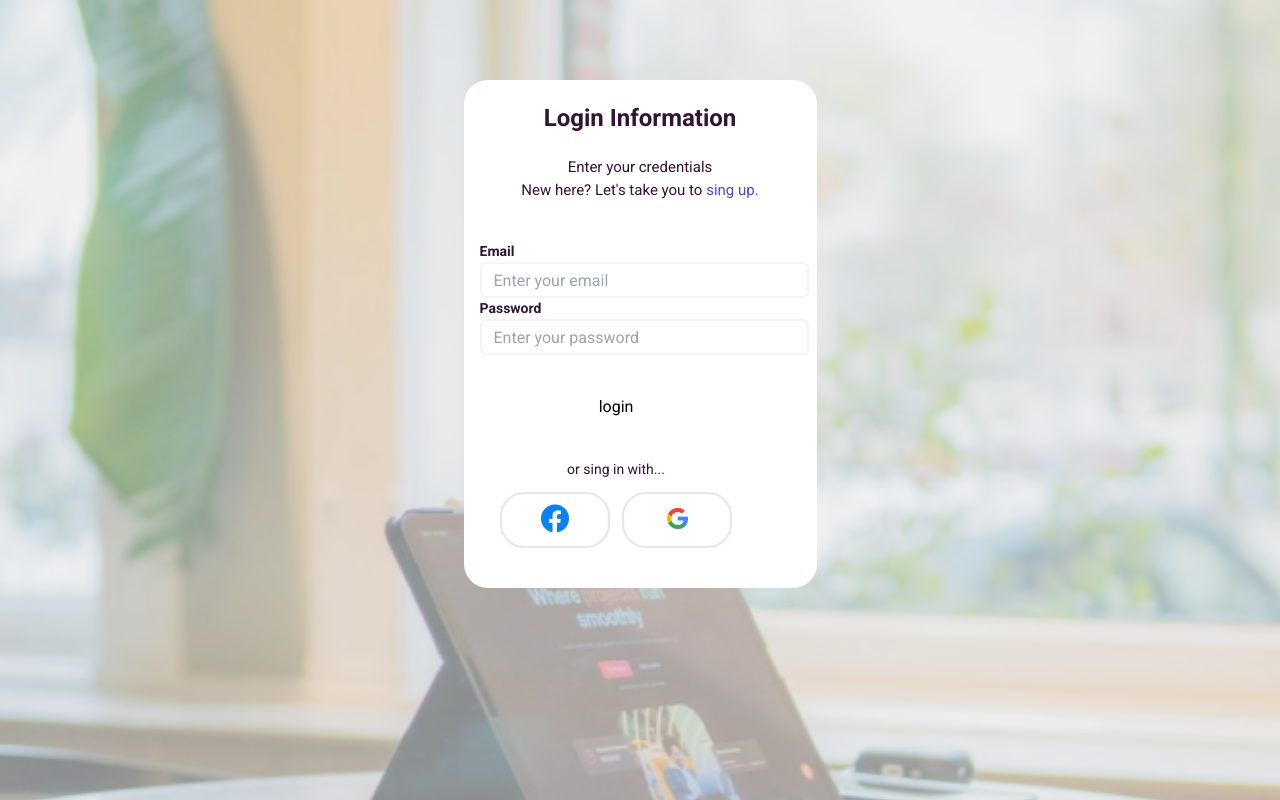
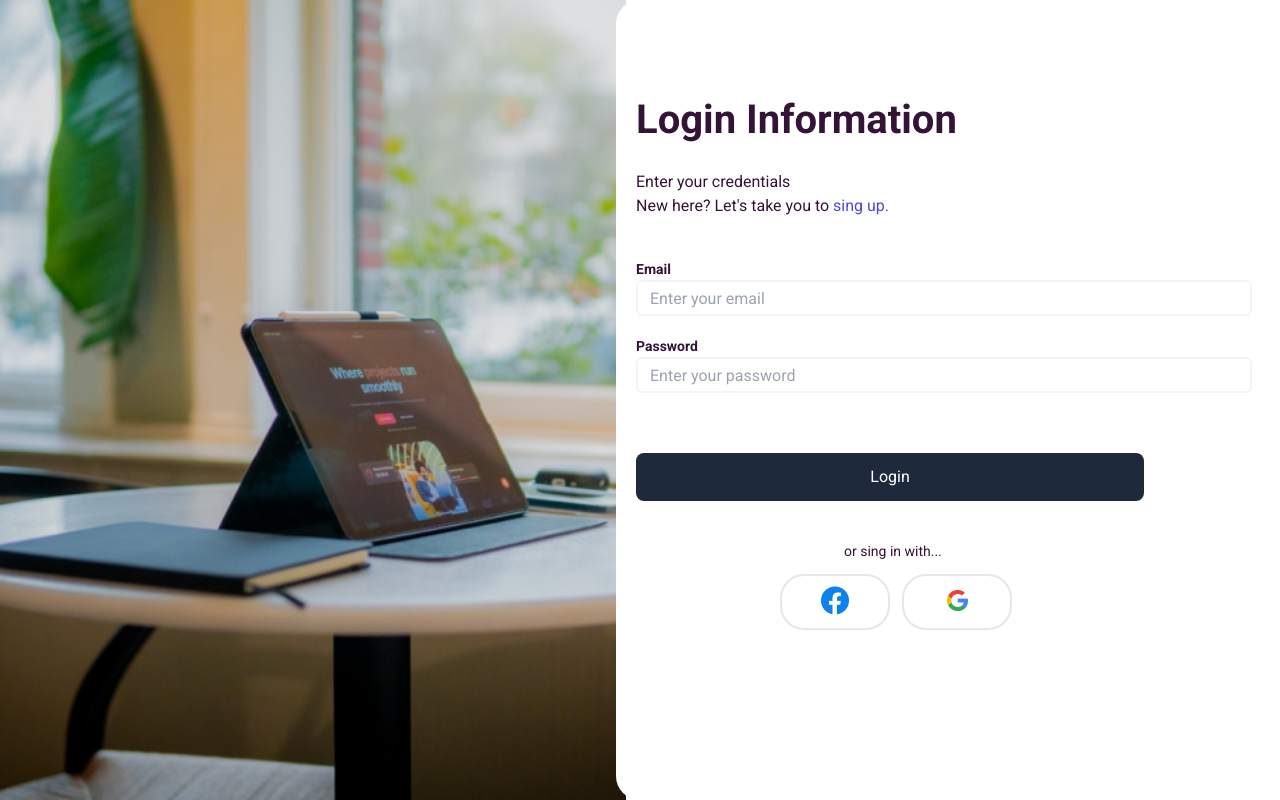
Before and after one commit to Enne-Amore/secondChallenge-compassPB, a React (Vite) app: page /login in a window 1280 px wide. Built offline with nearby package versions, Linux system fonts and the light colour scheme.

Commit message:
refactor: changing the structure.

```diff
--- a/src/App.tsx
+++ b/src/App.tsx
@@ -1,20 +1,20 @@
-import { BrowserRouter, Routes, Route } from "react-router-dom"
-import { HomePage } from "./pages/HomePage"
-import { Login } from "./pages/Login"
-import './index.css';
+import { BrowserRouter, Routes, Route } from "react-router-dom";
+import { HomePage } from "./pages/HomePage";
+import { Login } from "./pages/Login";
+import "./index.css";
+import { SignIn } from "./pages/SingIn/SignIn";
 
 export default function App() {
     return (
         <>
-
-
             <BrowserRouter>
                 <Routes>
-          <Route path="/" element={<HomePage/>}/>
+                    <Route path="/" element={<HomePage />} />
 
-          <Route path="/login" element={<Login/>}/>
+                    <Route path="/login" element={<Login />} />
+                    <Route path="/singIn" element={<SignIn />} />
                 </Routes>
             </BrowserRouter>
         </>
-  )
+    );
 }
--- a/src/components/Btn.tsx
+++ /dev/null
@@ -1,7 +0,0 @@
-export const Btn = () => {
-  return (
-    <div>
-
-    </div>
-  )
-}
--- /dev/null
+++ b/src/components/Button/index.ts
@@ -0,0 +1 @@
+export * from "./Button";
--- a/src/components/Login.module.css
+++ /dev/null
@@ -1,54 +0,0 @@
-.divContainer {
-    @apply bg-[url('../assets/login-illustration.png')]  h-full bottom-0 bg-no-repeat bg-cover w-screen absolute opacity-45;
-}
-
-.divForm {
-    @apply bg-white w-353 h-full  flex flex-col m-10  rounded-3xl relative mt-10 top-10;
-}
-
-.divText {
-    @apply flex flex-col items-center;
-}
-
-.h1 {
-    @apply m-5  text-24px font-roboto text-black-51 font-bold;
-}
-
-.p {
-    @apply text-15px text-black-51;
-}
-
-.a {
-    @apply text-blue-46;
-}
-
-.divContainerInput {
-    @apply m-10 flex flex-col right-6 relative;
-}
-
-.divLabel {
-    @apply flex flex-col text-14px text-black-51 font-bold;
-}
-
-.divInput {
-    @apply w-329 h-36 border-2 border-gray-100 p-3 rounded-md;
-}
-.btnLogin {
-    @apply mt-10 mb-10;
-}
-.divSmall {
-    @apply flex justify-center;
-}
-.small {
-    @apply text-14px text-black-51 mb-3;
-}
-
-.divBtn {
-    @apply flex justify-center items-center;
-}
-.btnFace {
-    @apply flex justify-center border-2 p-2 mr-3 border-gray-200 rounded-3xl w-110 h-56;
-}
-.btnGmail {
-    @apply flex justify-center border-2 p-3  border-gray-200 rounded-3xl w-110 h-56;
-}
--- a/src/index.css
+++ b/src/index.css
@@ -1,5 +1,4 @@
-@import url('https://fonts.googleapis.com/css2?family=Roboto:wght@400;700&display=swap');
-
+@import url("https://fonts.googleapis.com/css2?family=Roboto:wght@400;700&display=swap");
 
 @tailwind base;
 @tailwind components;
--- a/src/pages/Login.tsx
+++ /dev/null
@@ -1,53 +0,0 @@
-import styles from "../components/Login.module.css";
-export const Login = () => {
-    return (
-        <div className="abolute flex items-center justify-center">
-            <div className={styles.divContainer}></div>
-            <div className={styles.divForm}>
-                <form>
-                    <div className={styles.divText}>
-                        <h1 className={styles.h1}>Login Information</h1>
-                        <p className={styles.p}>Enter your credentials</p>
-                        <p className={styles.p}>
-                            New here? Let's take you to{" "}
-                            <a className={styles.a}>sing up.</a>
-                        </p>
-                    </div>
-                    <div className={styles.divContainerInput}>
-                        <div>
-                            <label className={styles.divLabel}>Email</label>
-                            <input
-                                type="text"
-                                placeholder="Enter your email"
-                                className={styles.divInput}
-                            />
-                        </div>
-                        <div>
-                            <label className={styles.divLabel}>Password</label>
-                            <input
-                                type="text"
-                                placeholder="Enter your password"
-                                className={styles.divInput}
-                            />
-                        </div>
-                        <button className={styles.btnLogin}>login</button>
-                        <div className={styles.divSmall}>
-                            <small className={styles.small}>
-                                or sing in with...
-                            </small>
-                        </div>
-
-                        <div className={styles.divBtn}>
-                            <button className={styles.btnFace}>
-                                <img src="src/assets/facebook-logo.png" />
-                            </button>
-                            <button className={styles.btnGmail}>
-                                <img src="src/assets/google-icon.png" />
-                            </button>
-                        </div>
-                    </div>
-                </form>
-            </div>
-        </div>
-    );
-};
--- /dev/null
+++ b/src/pages/Login/index.ts
@@ -0,0 +1 @@
+export * from "./Login";
--- a/src/pages/SignIn.tsx
+++ /dev/null
@@ -1,50 +0,0 @@
-export const SignIn = () => {
-    return (
-        <div>
-            <div>
-                <h1>Sing up Information</h1>
-                <p>
-                    Already have an account? <a>Log in</a>
-                </p>
-            </div>
-            <div>
-                <div>
-                    <label>First name</label>
-                    <input type="text" placeholder="Enter your first name" />
-                </div>
-                <div>
-                    <label>Last name</label>
-                    <input type="text" placeholder="Enter your last name" />
-                </div>
-            </div>
-            <div>
-                <div>
-                    <div>
-                        <label>Email</label>
-                        <input type="text" placeholder="Enter your email" />
-                    </div>
-                    <div>
-                        <label>Job position</label>
-                        <input
-                            type="text"
-                            placeholder="Enter your job position (example:Project Manager)"
-                        />
-                    </div>
-                    <div>
-                        <label>Password</label>
-                        <input
-                            type="password"
-                            placeholder="Enter your password"
-                        />
-                    </div>
-                </div>
-            </div>
-            <button />
-            <small>or sing in with...</small>
-            <div>
-                <button>facebook</button>
-                <button>gmail</button>
-            </div>
-        </div>
-    );
-};
```
Lines whose indentation alone changed are shown as unchanged.
